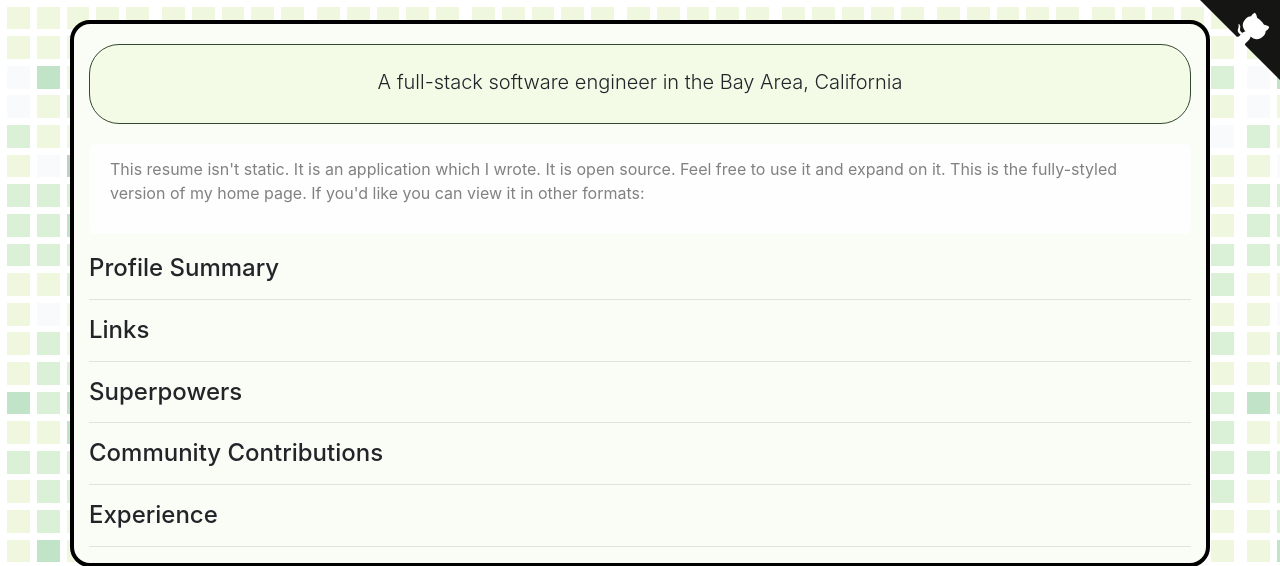
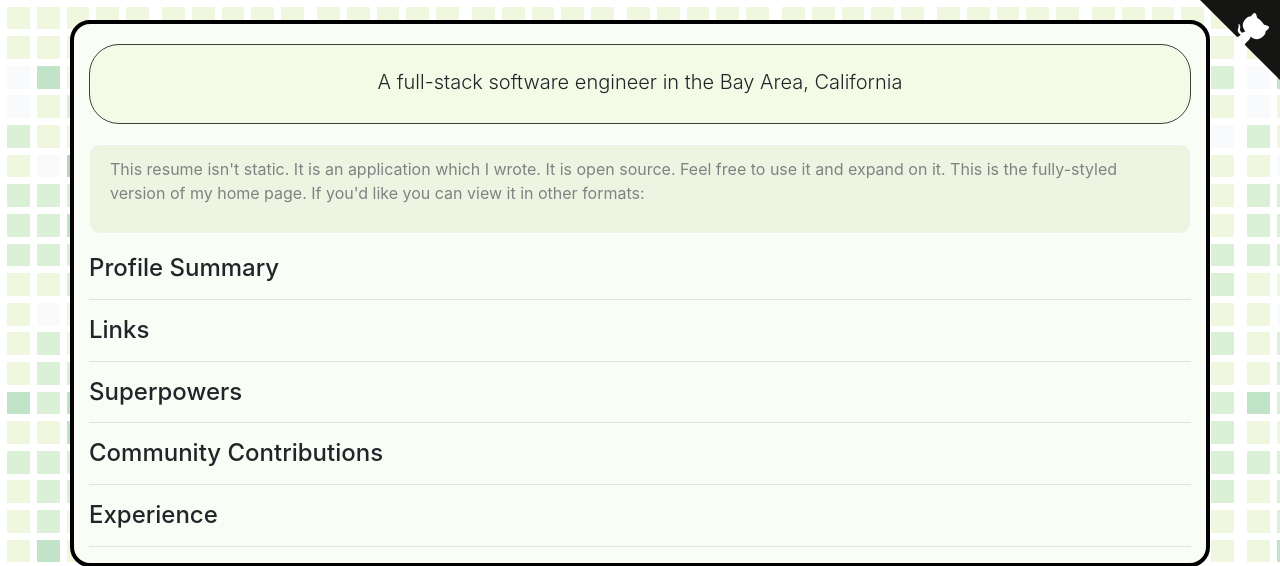
Before and after one commit to ben174/bugben, a Django app: page / in a window 1280 px wide. Shown: the top 566 px of the page. Run offline with Django 3.2, Linux system fonts and the light colour scheme; data that the repository does not hold is empty; parts of the project's set-up code (start-up, migrations or seed data) failed here and were passed over; some libraries are stand-ins or nearby versions.

Commit message:
minor color adjustment

```diff
--- a/templates/resume.html
+++ b/templates/resume.html
@@ -7,6 +7,7 @@
 body {
   background-image: url('{% static "img/squares.gif" %}');
 }
+
 main.container {
   background-color: #fafdf5;
   border: solid 4px #000;
@@ -14,6 +15,7 @@ main.container {
   margin-bottom: 20px;
   border-radius: 20px;
 }
+
 .header {
   text-align: center;
   border: solid 1px #354633;
@@ -22,12 +24,17 @@ main.container {
   margin-top: 20px;
   padding: 10px;
 }
+
 h1, h6 {
   font-weight: bold;
 }
 
 h4 {
   margin-bottom: 0.5em;
+}
+
+h5 {
+  margin-top: 10px 0;
 }
 
 h6 {
@@ -53,8 +60,10 @@ h6 {
   margin-top: 10px;
 }
 
-h5 {
-  margin-top: 10px 0;
+.alert-light {
+  background-color: #edf5e2;
+  border-color: #fdfdfe;
+  border-radius: 11px;
 }
 </style>
 {% endblock %}
```
